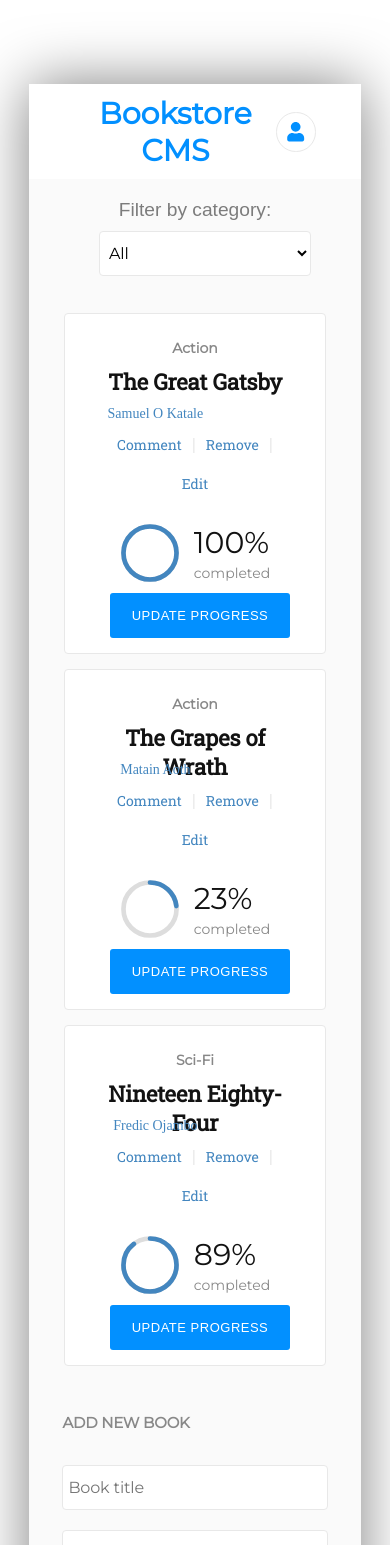
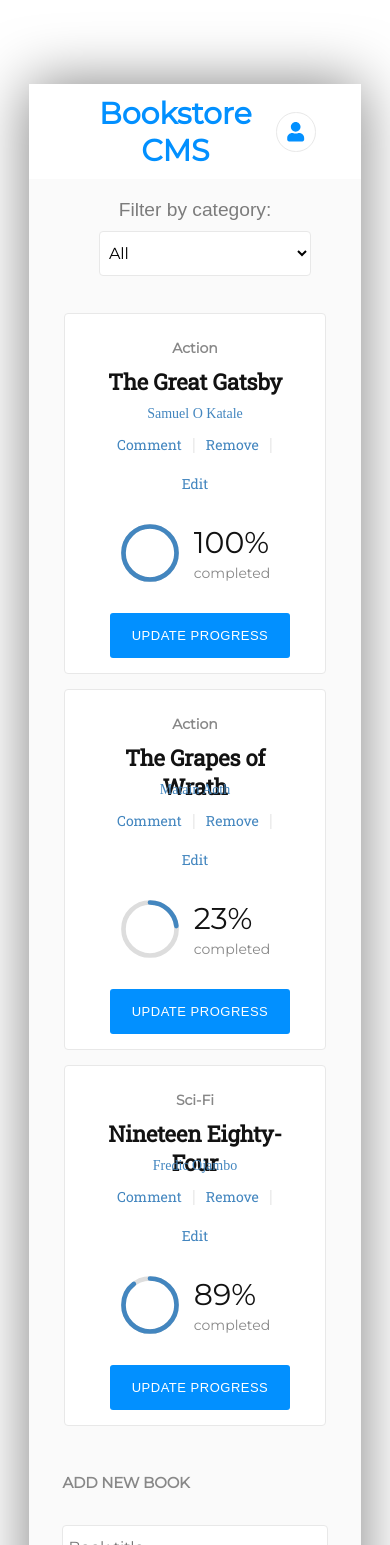
Before and after one commit to kvnlay/magic-bookstore, a React (Create React App) app: page / in a window 390 px wide. Shown: the top 1545 px of the page. Built offline with nearby package versions, Linux system fonts and the light colour scheme.

Commit message:
fixed mobile view

```diff
--- a/src/components/App.css
+++ b/src/components/App.css
@@ -43,9 +43,8 @@ body {
 }
 
 .author {
-  width: 120px;
   height: 19px;
-  font-family: RobotoSlab;
+  font-family: ' RobotoSlab', serif;
   font-size: 14px;
   font-weight: 300;
   font-style: normal;
@@ -375,6 +374,9 @@ form button {
     margin: 10px 0;
   }
 
+}
+
+@media screen and (max-width: 920px) {
   .book {
     flex-direction: column;
     justify-content: center;
@@ -385,4 +387,7 @@ form button {
     text-align: center;
   }
 
+  td:nth-of-type(2) {
+    margin-bottom: 20px;
+  }
 }
```
